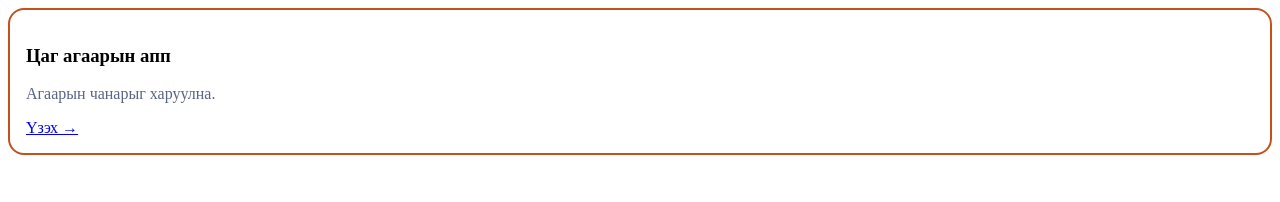
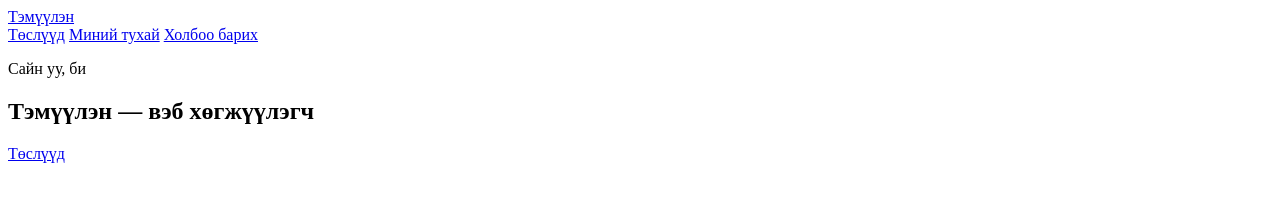
Before and after one commit to Gamadomain/Gamadomain.github.io, a plain HTML site: page index.html in a window 1280 px wide. Drawn offline with Linux system fonts and the light colour scheme.

Commit message:
Update index.html

```diff
--- a/index.html
+++ b/index.html
@@ -1,19 +1,51 @@
 <!DOCTYPE html>
-<html lang="mn">
+
 <head>
-    <meta charset="UTF-8">
-    <meta name="viewport" content="width=device-width, initial-scale=1.0">
-    <title>Цаг агаарын апп</title>
 
-    <link rel="stylesheet" href="css/style.css">
+<meta charset="UTF-8">
+
+<meta name="viewport" content="…">
+
+<title>Тэмүүлэн · Портфолио</title>
+
+<link rel="stylesheet" href="css/style.css">
+
 </head>
+
 <body>
 
-    <article class="card featured">
-        <h3>Цаг агаарын апп</h3>
-        <p>Агаарын чанарыг харуулна.</p>
-        <a href="#">Үзэх →</a>
-    </article>
+<header class="site-header">
 
-</body>
-</html>
+<div class="container header-inner">
+
+<a href="#hero" class="logo">Тэмүүлэн</a>
+
+<nav class="nav">
+
+<a href="#projects">Төслүүд</a>
+
+<a href="#about">Миний тухай</a>
+
+<a href="#contact">Холбоо барих</a>
+
+</nav>
+
+</div>
+
+</header>
+
+<main>
+
+<section id="hero" class="hero">
+
+<div class="container hero-inner">
+
+<p class="eyebrow">Сайн уу, би</p>
+
+<h1>Тэмүүлэн — вэб хөгжүүлэгч</h1>
+
+<a href="#projects" class="btn">Төслүүд</a>
+
+</div>
+
+</section>
```
